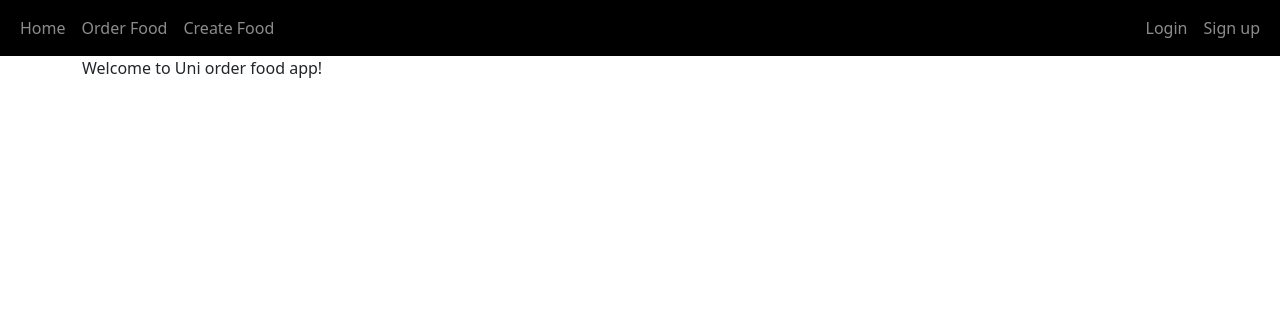
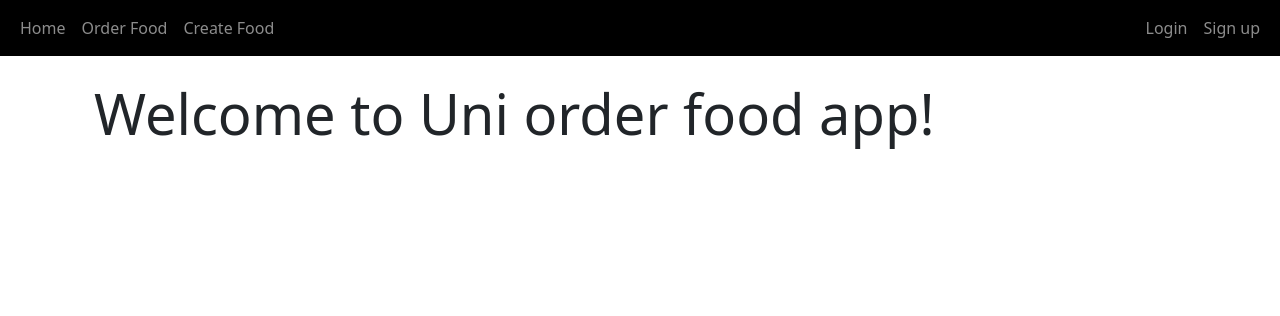
Before and after one commit to semjz/uni_food_order2, a Django app: page / in a window 1280 px wide. Shown: the top 316 px of the page. Run offline with Django 4.2, Linux system fonts and the light colour scheme; some libraries are stand-ins or nearby versions.

Commit message:
Make index page better

```diff
--- a/order_food/templates/index.html
+++ b/order_food/templates/index.html
@@ -3,5 +3,9 @@
 {% load crispy_forms_tags %}
 {% block title %}Order Food service{% endblock %}
 {% block content %}
-    <p>Welcome to Uni order food app!<p>
+    <div class="container">
+        <div class="jumbotron mt-4">
+          <h1 class="display-4">Welcome to Uni order food app!</h1>
+        </div>
+    </div>
 {%endblock content%}
```
